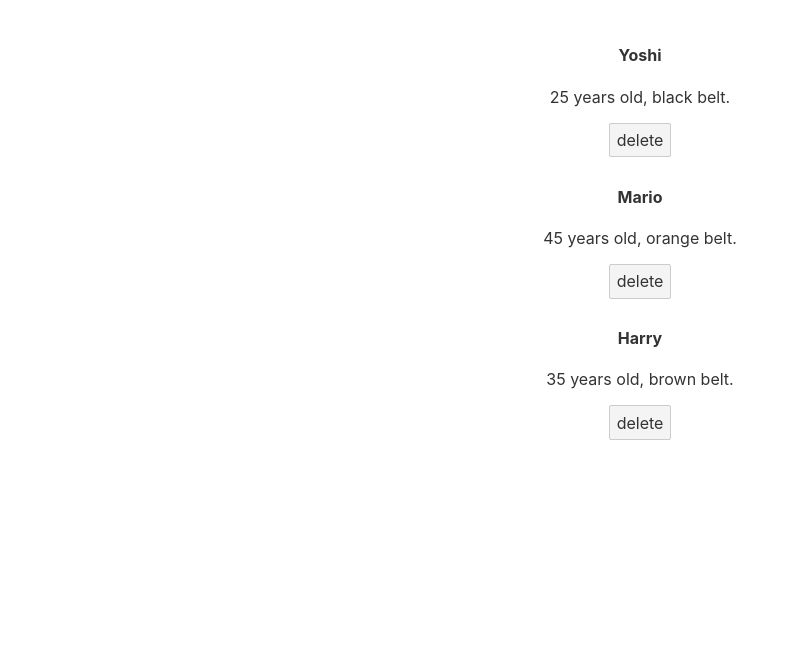
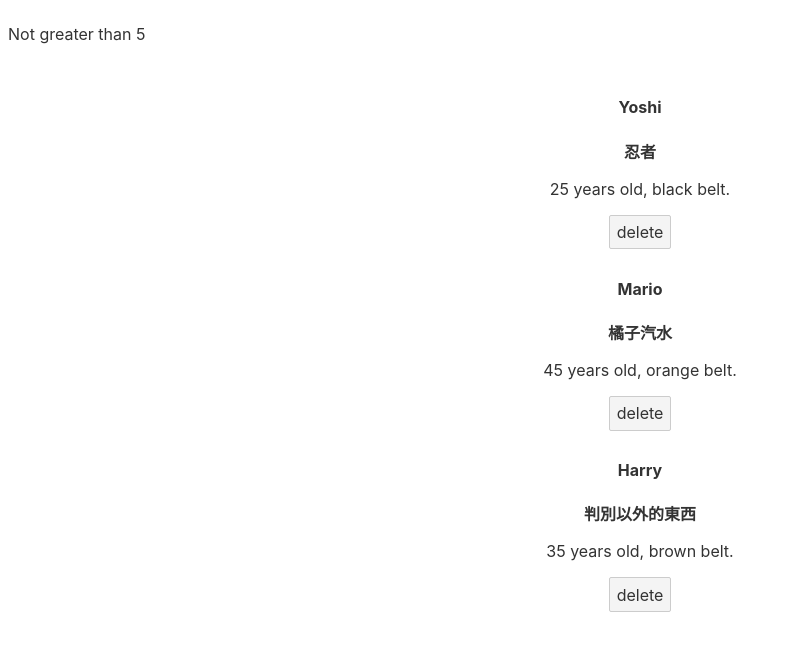
Before and after one commit to meIwata/svelteproject, a Svelte app: page / in a window 1280 px wide. Shown: the top 650 px of the page, without its empty margins (0-790 px from the left). Built offline with nearby package versions, Linux system fonts and the light colour scheme.

Commit message:
Conditionals

```diff
--- /dev/null
+++ b/src/App4.svelte
@@ -0,0 +1,74 @@
+<script>
+	let people = [
+		{name: "Yoshi", beltColour: "black", age: 25, id: 1},
+		{name: "Mario", beltColour: "orange", age: 45, id: 2},
+		{name: "Harry", beltColour: "brown", age: 35, id: 3}
+	]
+
+	const handleClick = (id)=>{
+		// delete the person from people
+		people = people.filter((person)=> person.id != id)
+	}
+
+	let num = 1;
+</script>
+
+{#if num > 20}
+	<p>Greater than 20</p>
+{:else if num > 5}
+	<p>Greater than 5</p>
+{:else}
+	<p>Not greater than 5</p>
+{/if}
+
+<main>
+	{#each people as person (person.id)} <!-- person代表 陣列裡的每一個人-->
+		<div>
+			<h4>{person.name}</h4>
+			<!-- 加入判斷: if, else if, else -->
+			<!-- {#if person.beltColour === "black"}
+				<p><strong>忍者</strong></p>
+		  	{:else if person.beltColour === "orange"}
+				<p><strong>橘子汽水</strong></p>
+		  	{:else}
+				<p><strong>判別以外的東西</strong></p>
+		  	{/if} -->
+
+			<!-- 加入判斷: 三元運算 -->
+			<p>
+				<strong>
+				  {person.beltColour === "black" ? "忍者" :
+				   person.beltColour === "orange" ? "橘子汽水" : "判別以外的東西"}
+				</strong>
+			</p>
+			<p>{person.age} years old, {person.beltColour} belt.</p>
+			<button on:click={()=>
+				handleClick(person.id)
+			}>delete</button>
+		</div>
+	{:else} <!-- 如果陣列裡面沒有資料就顯示... -->
+		<p>There are no people to show...</p>
+	{/each}
+</main>
+
+<style>
+	main {
+		text-align: center;
+		padding: 1em;
+		max-width: 240px;
+		margin: 0 auto;
+	}
+
+	h1 {
+		color: #ff3e00;
+		text-transform: uppercase;
+		font-size: 4em;
+		font-weight: 100;
+	}
+
+	@media (min-width: 640px) {
+		main {
+			max-width: none;
+		}
+	}
+</style>
--- a/src/main.js
+++ b/src/main.js
@@ -1,4 +1,4 @@
-import App from './App3.svelte';
+import App from './App4.svelte';
 
 const app = new App({
 	target: document.body,
```
